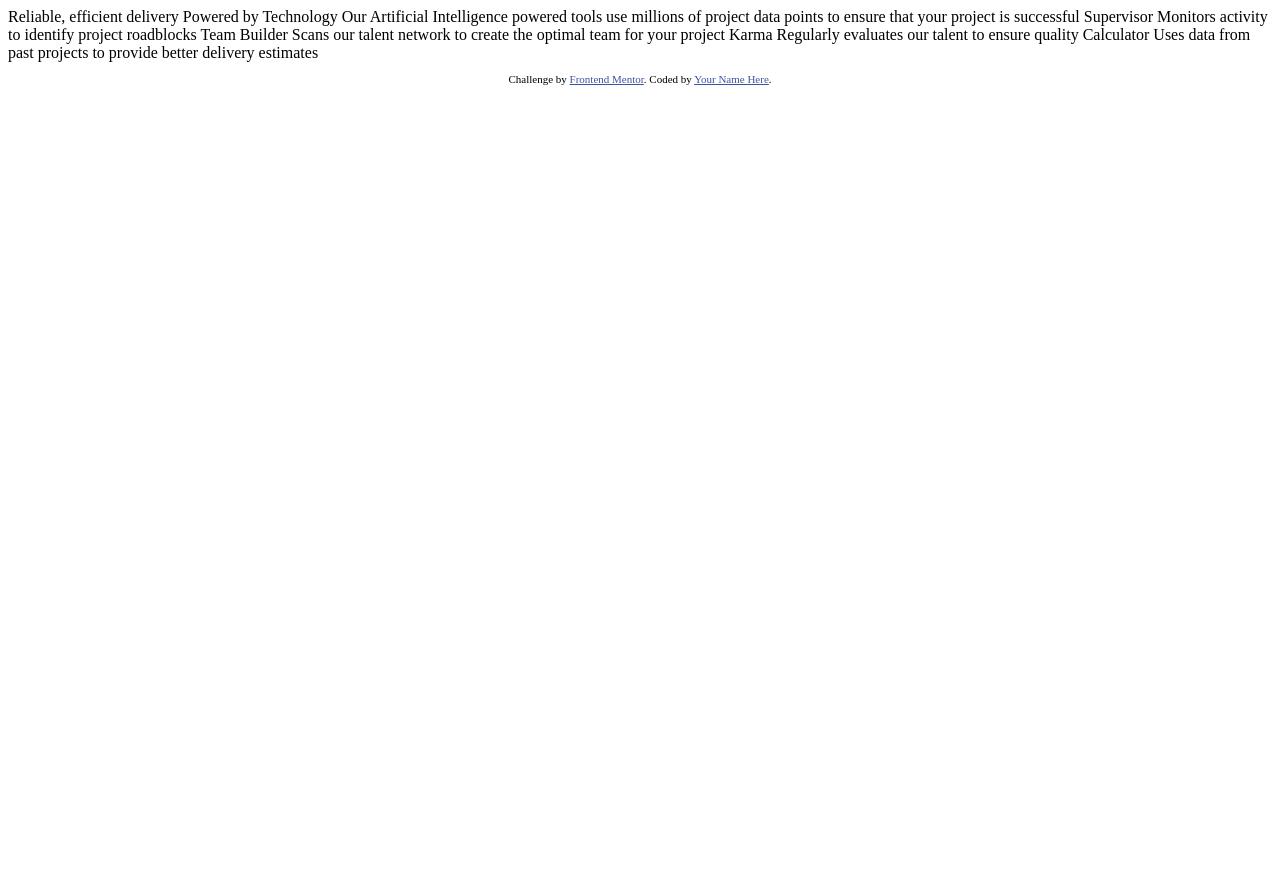
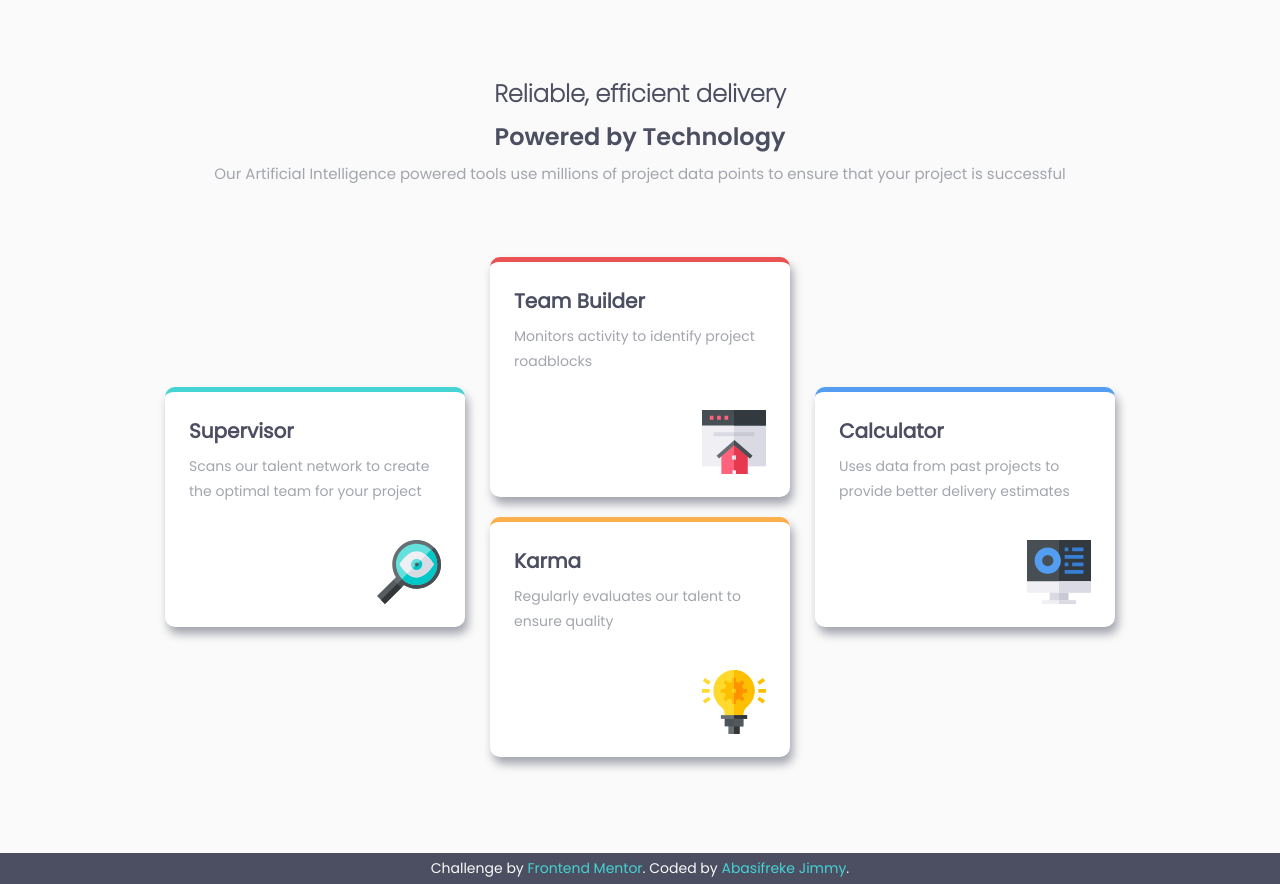
Before and after one commit to Abas-code/four-card-feature-section-master, a plain HTML site: page index.html in a window 1280 px wide. Before the commit the page ends 800 px from the top, so only its background shows below. Drawn offline with Linux system fonts and the light colour scheme.

Commit message:
Four card feature section 2.0
A solution to the four-card-feature-section challenge.

```diff
--- /dev/null
+++ b/assets/styles.css
@@ -0,0 +1,113 @@
+/* variables */
+:root {
+  --red: #ea5353;
+  --cyan: #45d3d3;
+  --orange: #fcaf4a;
+  --blue: #549ef2;
+  --v-d-blue: #4c4e61;
+  --g-blue: #a3a5ae;
+  --v-l-gray: #fafafa;
+  --white: #ffffff;
+  --d-blue: #3e52a3;
+}
+
+/* fonts */
+@font-face { font-family: 'Poppins-200'; src: url('fonts/Poppins-ExtraLight.ttf'); }
+@font-face { font-family: 'Poppins-400'; src: url('fonts/Poppins-Regular.ttf'); }
+@font-face { font-family: 'Poppins-600'; src: url('fonts/Poppins-SemiBold.ttf'); }
+
+/* reset */
+* {
+	margin: 0;
+	padding: 0;
+	box-sizing: border-box;
+	text-decoration: none;
+	font-family: 'Poppins-400';
+	font-size: 15px;
+	color: var(--g-blue);
+}
+
+/* hide styles */
+@media screen and (min-width: 1px) { body { display: none; } }
+
+/* basic/mobile styles */
+@media screen and (min-width: 360px) {
+  body {
+  	display: block;
+  	width: 100%;
+  	height: auto;
+  	background: var(--v-l-gray);
+  }
+  main {
+    width: 100%;
+    height: auto;
+    padding: 28px;
+  }
+  header {
+  	width: 100%;
+  	height: auto;
+  	padding: 48px 2px 24px;
+  	text-align: center;
+  }
+  h1, h2 {
+  	margin-bottom: 8px;
+  	font-size: 24px;
+  	color: var(--v-d-blue);
+  }
+  h1 { font-family: Poppins-200; }
+  h2 { font-family: Poppins-600; }
+  section { margin: 48px auto; }
+  .tools {
+  	position: relative;
+  	margin: 0 auto 20px;
+  	width: 100%;
+  	max-width: 500px;
+  	height: 240px;
+  	border-radius: 10px;
+  	background: var(--white);
+  	padding: 24px;
+  	box-shadow: 3px 7px 10px;
+  }
+  .supervisor { border-top: 5px solid var(--cyan); }
+  .team { border-top: 5px solid var(--red); }
+  .karma { border-top: 5px solid var(--orange); }
+  .calculator { border-top: 5px solid var(--blue); }
+  h3 {
+  	margin-bottom: 8px;
+  	font-size: 20px;
+  	color: var(--v-d-blue);
+  }
+  .tools p { font-size: 14px; line-height: 1.8; }
+  img {
+  	margin-top: 36px;
+  	display: block;
+  	width: auto;
+  	height: auto;
+  	float: right;
+  }
+  footer {
+  	width: 100%;
+  	height: auto;
+  	padding: 5px;
+  	background: var(--v-d-blue);
+  	color: var(--v-l-gray);
+  	font-size: 11px;
+  	text-align: center;
+  }
+  footer a { font-size: 11px; color: var(--cyan); }
+}
+
+/* desktop styles */
+@media screen and (min-width: 901px) {
+  section {
+  	max-width: 1000px;
+  	display: flex;
+  	justify-content: space-between;
+  	align-items: center;
+  }
+  .items {
+  	width: 32%;
+  	max-width: 300px;
+  }
+  footer, footer a { font-size: 14px; }
+}
--- a/index.html
+++ b/index.html
@@ -2,44 +2,52 @@
 <html lang="en">
 <head>
   <meta charset="UTF-8">
-  <meta name="viewport" content="width=device-width, initial-scale=1.0"> <!-- displays site properly based on user's device -->
+  <meta name="viewport" content="width=device-width, initial-scale=1.0">
+  <link rel="icon" type="image/png" sizes="32x32" href="./assets/images/favicon-32x32.png">
+  <title>Frontend Mentor | Four card feature section</title>
+  <link rel="stylesheet" type="text/css" href="assets/styles.css">
+</head>
 
-  <link rel="icon" type="image/png" sizes="32x32" href="./images/favicon-32x32.png">
+<body>
+  <main>
+    <header>
+      <h1>Reliable, efficient delivery</h1>
+      <h2>Powered by Technology</h2>
+      <p>Our Artificial Intelligence powered tools use millions of project data points to ensure that your project is successful</p>
+    </header>
 
-  <title>Frontend Mentor | Four card feature section</title>
+    <section>
+      <div class="items tools supervisor">
+        <h3>Supervisor</h3>
+        <p>Scans our talent network to create the optimal team for your project</p>
+        <img src="assets/images/icon-supervisor.svg">
+      </div>
 
-  <!-- Feel free to remove these styles or customise in your own stylesheet 👍 -->
-  <style>
-    .attribution { font-size: 11px; text-align: center; }
-    .attribution a { color: hsl(228, 45%, 44%); }
-  </style>
-</head>
-<body>
+      <div class="items">
+        <div class="tools team">
+          <h3>Team Builder</h3>
+          <p>Monitors activity to identify project roadblocks</p>
+          <img src="assets/images/icon-team-builder.svg">
+        </div>
 
-  Reliable, efficient delivery
-  Powered by Technology
+        <div class="tools karma">
+          <h3>Karma</h3>
+          <p>Regularly evaluates our talent to ensure quality</p>
+          <img src="assets/images/icon-karma.svg">
+        </div>
+      </div>
 
-  Our Artificial Intelligence powered tools use millions of project data points
-  to ensure that your project is successful
-
-  Supervisor
-  Monitors activity to identify project roadblocks
-
-  Team Builder
-  Scans our talent network to create the optimal team for your project
-
-  Karma
-  Regularly evaluates our talent to ensure quality
-
-  Calculator
-  Uses data from past projects to provide better delivery estimates
-
+      <div class="items tools calculator">
+        <h3>Calculator</h3>
+        <p>Uses data from past projects to provide better delivery estimates</p>
+        <img src="assets/images/icon-calculator.svg">
+      </div>
+    </section>
+  </main>
 
   <footer>
-    <p class="attribution">
-      Challenge by <a href="https://www.frontendmentor.io?ref=challenge" target="_blank">Frontend Mentor</a>.
-      Coded by <a href="#">Your Name Here</a>.
-    </p>
+    Challenge by <a href="https://www.frontendmentor.io?ref=challenge" target="_blank">Frontend Mentor</a>.
+    Coded by <a href="#">Abasifreke Jimmy</a>.
   </footer>
 </body>
 </html>
```
Also changed, not shown: assets/fonts/Poppins-ExtraLight.ttf (added), assets/fonts/Poppins-Regular.ttf (added), assets/fonts/Poppins-SemiBold.ttf (added), assets/images/favicon-32x32.png (renamed from images/favicon-32x32.png), assets/images/icon-calculator.svg (renamed from images/icon-calculator.svg), assets/images/icon-karma.svg (renamed from images/icon-karma.svg), assets/images/icon-supervisor.svg (renamed from images/icon-supervisor.svg), assets/images/icon-team-builder.svg (renamed from images/icon-team-builder.svg), design/desktop-design.jpg, design/desktop-preview.jpg (deleted), design/mobile-design.jpg, 5 other files.
